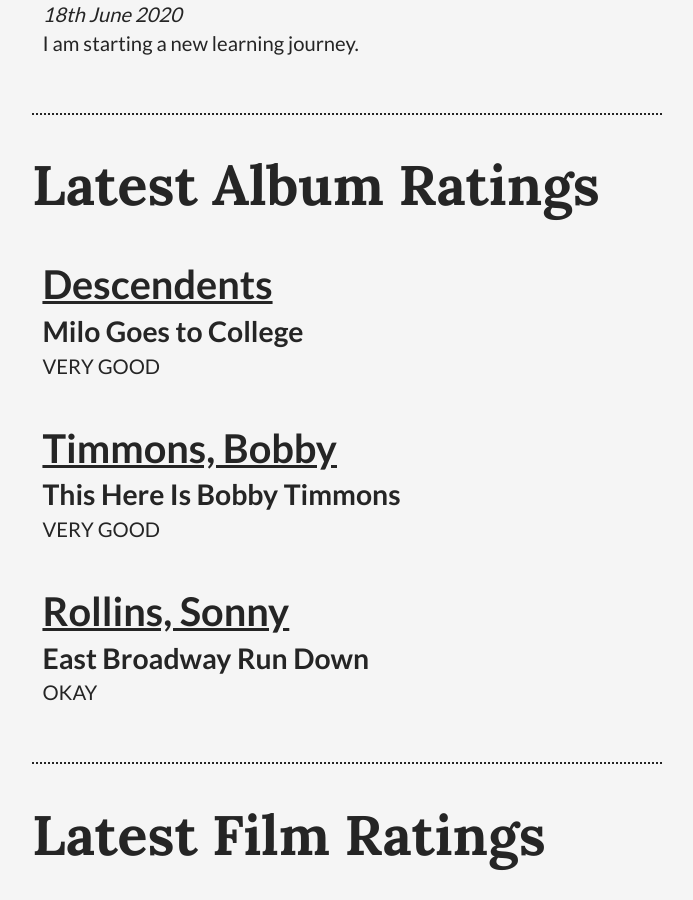
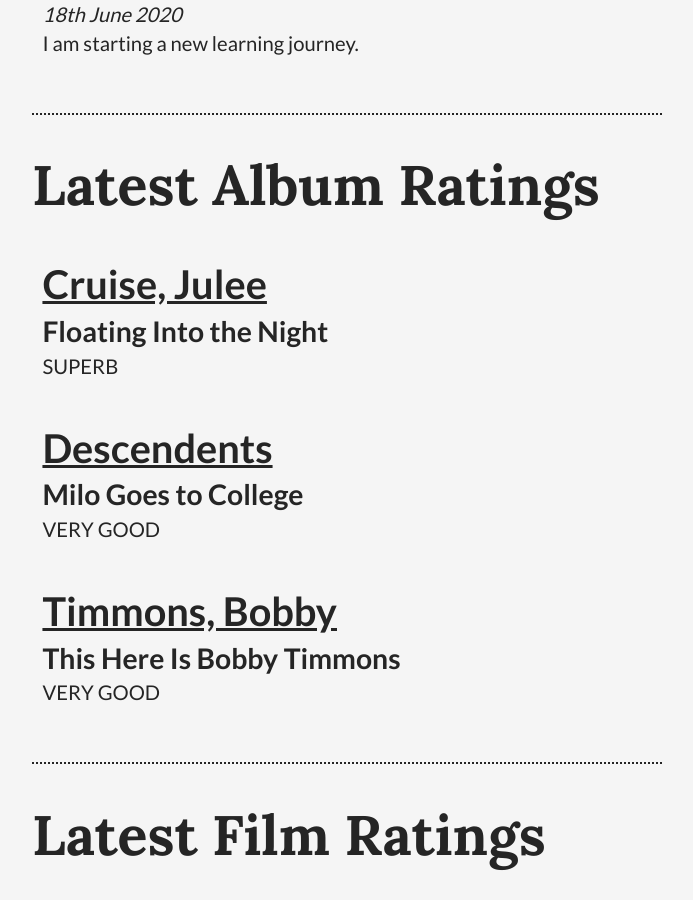
Before and after one commit to thomaswoodcock/thomaswoodcock.github.io, a Jekyll site: the page built from index.html, in a window 1280 px wide and 900 px high, scrolled down 690 px. Shown: the whole window, without its empty margins (293-986 px from the left). Built offline with Jekyll 4.4.1, drawn with Linux system fonts in a browser that asks for light colours.

Commit message:
Adds 'Floating Into the Night'

```diff
--- a/_data/albums.yml
+++ b/_data/albums.yml
@@ -39,3 +39,10 @@
     - 6
   year: 1982
   rating: 6
+
+- id: 7
+  name: Floating Into the Night
+  person:
+    - 7
+  year: 1989
+  rating: 7
--- a/_data/artists.yml
+++ b/_data/artists.yml
@@ -15,3 +15,6 @@
 
 - id: 6
   name: Descendents
+
+- id: 7
+  name: Cruise, Julee
```
